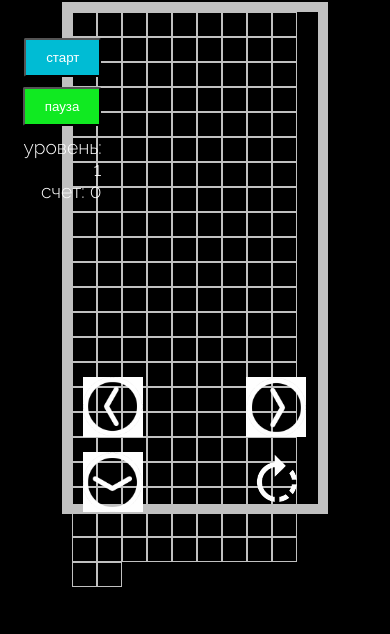
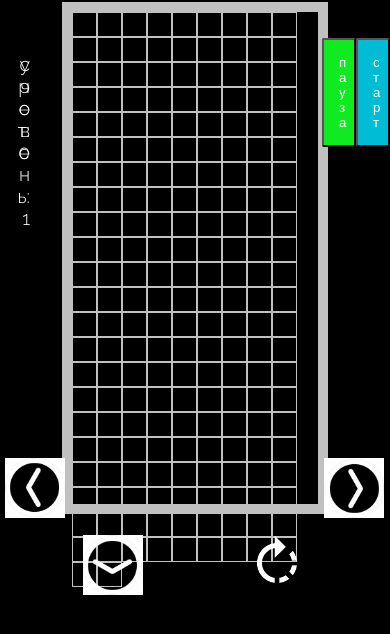
Before and after one commit to Vasiy11/tetris, a plain HTML site: page index.html in a window 390 px wide. Drawn offline with Linux system fonts and the light colour scheme.

Commit message:
dorabotali fail stiley dlia mobilnif ystroistv

```diff
--- a/css/tetris.css
+++ b/css/tetris.css
@@ -203,3 +203,41 @@ div#gameOver {
     display: inline-block;
     }
 }
+@media only screen and (max-width: 415px) {
+button#start, button#pause, .level,.score {
+    width: 15px;
+    max-width: 15px;
+    word-wrap: break-word;
+    padding: 15px;
+    min-width: 0px;
+    left: 0px;
+}
+
+div#next-tetro2 {
+    left: 0px;
+    width: 100%;
+    max-width: 100%;
+}
+
+posi {}
+
+.level,.score {
+    position: absolute;
+    right: 0px;
+}
+
+div#next-tetro3 {
+    bottom: -81px;
+}
+
+div#knopka_left {bottom: 0px;left: 0px;}
+
+div#knopka_right {
+    right: 0px;
+}
+
+div#knopka_down {
+    bottom: 0px;
+    top: 0px;
+}
+}
```
